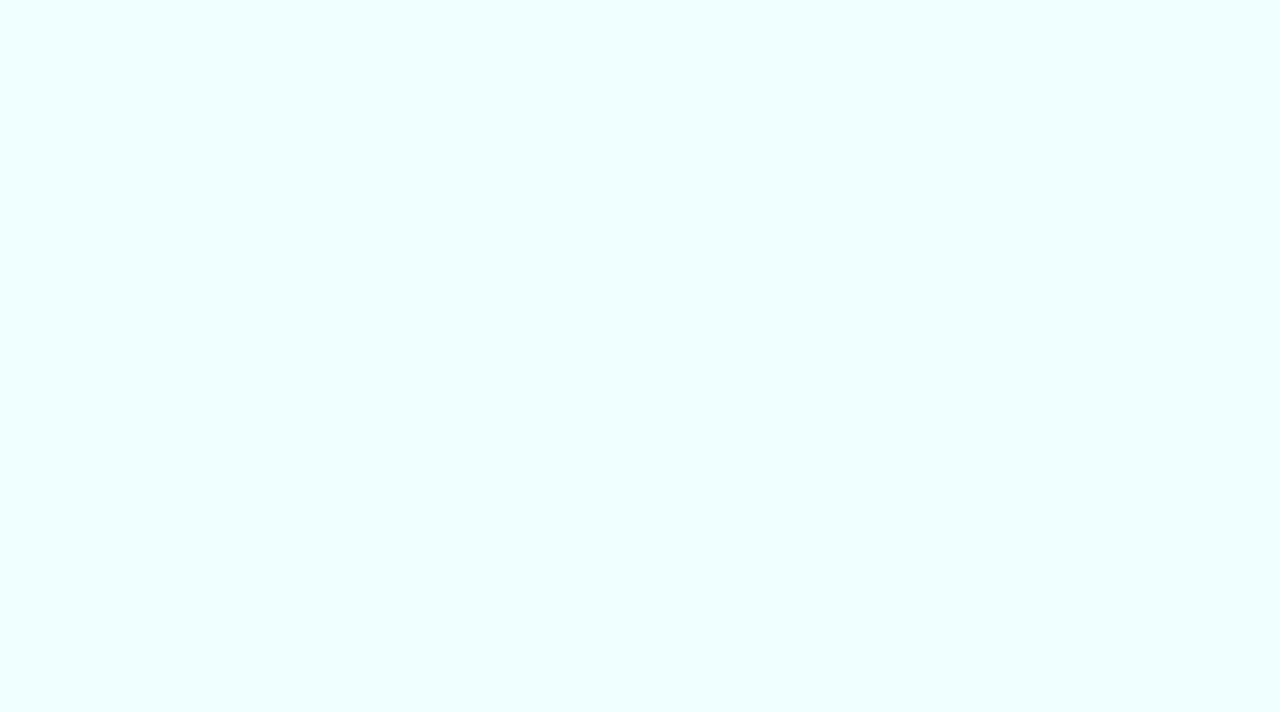
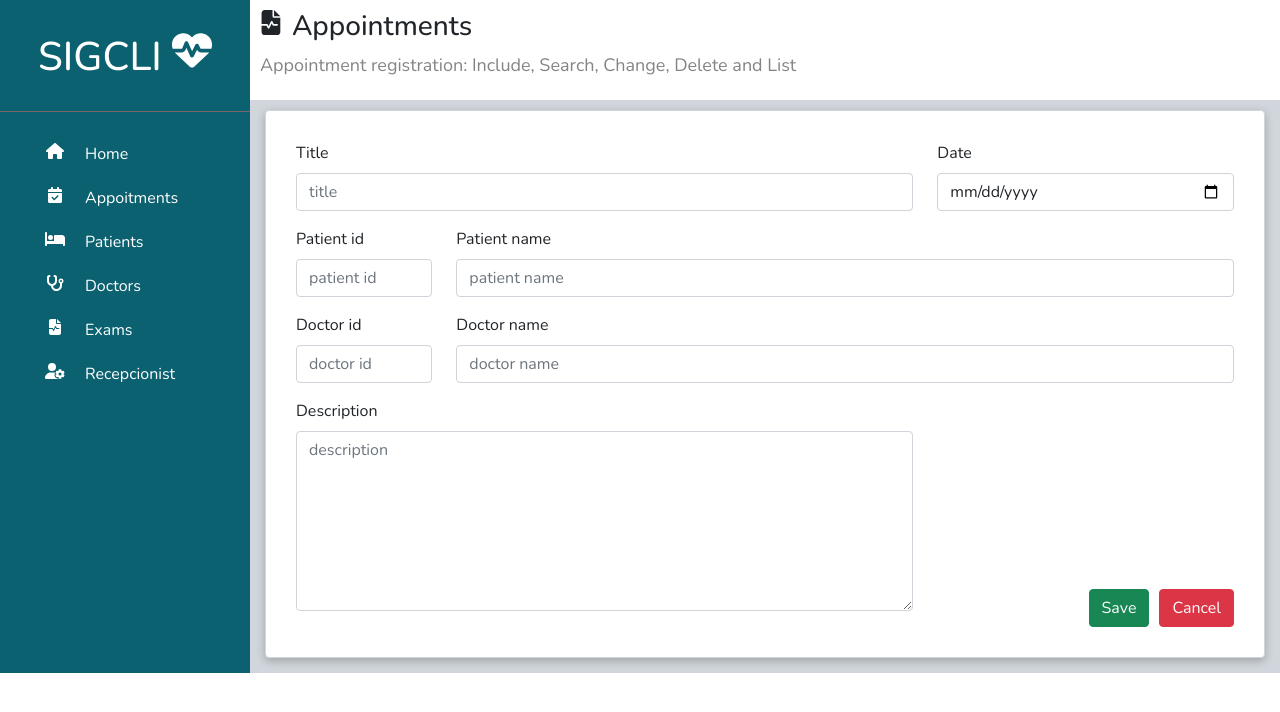
Before and after one commit to joanmdrs/sigcli, a React (Create React App) app in the folder client/: page /appointments in a window 1280 px wide. Before the commit this address had no page. Shown: the top 712 px of the page. Built offline with nearby package versions, Linux system fonts and the light colour scheme.

Commit message:
Implementando o formulário da entidade Appointment #41

```diff
--- a/client/package.json
+++ b/client/package.json
@@ -10,11 +10,13 @@
     "@testing-library/react": "^13.1.1",
     "@testing-library/user-event": "^13.5.0",
     "axios": "^0.27.2",
+    "bootstrap": "^5.1.3",
     "react": "^18.1.0",
     "react-dom": "^18.1.0",
     "react-router": "^6.3.0",
     "react-router-dom": "^6.3.0",
     "react-scripts": "5.0.1",
+    "reactstrap": "^9.0.2",
     "web-vitals": "^2.1.4"
   },
   "scripts": {
--- a/client/src/components/Nav/Nav.css
+++ b/client/src/components/Nav/Nav.css
@@ -1,20 +1,13 @@
-*{
-    text-decoration: none;
-    margin: 0;
-    box-sizing: border-box;
-}
+
 aside {
     background-color: #0C6170;
-    width: 230px;
-    height: 100vh;
+    width: 250px;
+    min-height: 100%;
     margin: 0;
     display: flex;
+    justify-content: flex-start;
     flex-direction: column;
-    padding: 0;
-
-
-
-
+    padding: 0px;
 }
 
 aside h1 {
@@ -25,21 +18,31 @@ aside h1 {
     padding-top: 30px;
     padding-bottom: 30px;
     display: flex;
-    justify-content: flex-start;
+    align-items: baseline;
+    justify-content: center;
     gap: 10px;
 }
 
 nav {
     display: flex;
     flex-direction: column;
-    padding: 50px
-
+    padding: 30px;
 }
 
 .tag-link {
     color: #fff;
     margin-bottom: 20px;
     display: flex;
-    gap: 15px;
+    align-items: baseline;
+    gap: 5px;
+    transition: 300ms;
+}
 
+.tag-link:hover {
+    color: #796767;
 }
+
+.icon-menu {
+
+    width: 50px;
+}
--- a/client/src/components/Nav/Nav.js
+++ b/client/src/components/Nav/Nav.js
@@ -24,28 +24,28 @@ export default function Nav(){
             <nav>
                 <Link className="tag-link" to="/" >
                     <FontAwesomeIcon className="icon-menu" icon={faHome} />
-                    <p> Home </p>
+                    Home
                 </Link>
                 <Link className="tag-link" to="/" >
                     <FontAwesomeIcon className="icon-menu" icon={faCalendarCheck} />
-                    <p> Appoitments </p>
+                    Appoitments
                 </Link>
                 <Link className="tag-link" to="/" >
                     <FontAwesomeIcon className="icon-menu" icon={faBed} />
-                    <p> Patients </p>
+                    Patients
                 </Link>
                 <Link className="tag-link" to="/" >
                     <FontAwesomeIcon className="icon-menu" icon={faStethoscope} />
-                    <p> Doctors </p>
+                    Doctors
                 </Link>
                 <Link className="tag-link" to="/exams" >
                    <FontAwesomeIcon className="icon-menu" icon={faFileWaveform} />
-                   <p> Exams </p>
+                   Exams
                 </Link>
 
                 <Link className="tag-link" to="/recepcionist" >
                    <FontAwesomeIcon className="icon-menu" icon={faUserGear} />
-                   <p> Recepcionist </p>
+                   Recepcionist
                 </Link>
 
             </nav>
--- a/client/src/index.css
+++ b/client/src/index.css
@@ -1,10 +1,17 @@
 @import url('https://fonts.googleapis.com/css2?family=Nunito:wght@200;300;400;500;600;700;800;900&display=swap');
+
+
+*{
+  text-decoration: none !important;
+  margin: 0;
+  box-sizing: border-box;
+}
 
 
 body {
   margin: 0;
   background-color: azure;
-  font-family: 'Nunito', sans-serif;
+  font-family: 'Nunito', sans-serif !important;
   -webkit-font-smoothing: antialiased;
   -moz-osx-font-smoothing: grayscale;
 }
--- a/client/src/pages/Appointment/Appointment.css
+++ b/client/src/pages/Appointment/Appointment.css
@@ -0,0 +1,58 @@
+.container-appointment {
+    display: flex;
+    background-color: #d0d6db;;
+}
+
+.box-appointment {
+    width: 100%;
+}
+
+.box-header-appointment {
+    padding: 10px;
+    padding-bottom: 5px;
+    background-color: #fff;
+}
+
+.box-icon-and-title {
+    display: flex;
+    align-items: baseline;
+    gap: 10px;
+}
+
+.box-list-functions {
+    color: #848484;
+    font-size: 18px;
+}
+
+.box-icon-and-title .icon {
+    font-size: 25px;
+}
+
+.box-appointment .form-appointment {
+    padding: 30px;
+    margin: 10px 15px 15px 15px;
+    border: 1px solid #d0d6db;
+    border-radius: 4px;
+    background-color: #fff;
+    box-shadow: rgba(0, 0, 0, 0.24) 0px 3px 8px;
+}
+
+
+
+.input-textarea {
+    height: 180px;
+
+}
+
+
+
+.col-btn-save-cancel {
+    display: flex;
+    gap: 10px;
+    align-items: flex-end;
+    justify-content: flex-end;
+}
+
+.btn-save, .btn-cancel {
+    /* background-color: #fff ; */
+}
--- a/client/src/pages/Appointment/Appointment.js
+++ b/client/src/pages/Appointment/Appointment.js
@@ -0,0 +1,142 @@
+import "./Appointment.css"
+import React from "react";
+import Nav from "../../components/Nav/Nav";
+import 'bootstrap/dist/css/bootstrap.min.css';
+import { FontAwesomeIcon } from '@fortawesome/react-fontawesome'
+import  { faFileWaveform } from '@fortawesome/free-solid-svg-icons'
+import {
+    Form,
+    FormGroup,
+    Label,
+    Input,
+    Row,
+    Col,
+    Button
+} from 'reactstrap'
+
+export default function Appointment(){
+
+    return (
+        <div className="container-appointment">
+            <Nav />
+            <div className="box-appointment">
+
+                <div className="box-header-appointment">
+                    <div className="box-icon-and-title">
+                        <FontAwesomeIcon className="icon" icon={faFileWaveform} />
+                        <h3> Appointments </h3>
+                    </div>
+                    <div className="box-list-functions">
+                        <p>
+                            Appointment registration: Include, Search, Change, Delete and List
+                        </p>
+                    </div>
+                </div>
+                <Form className="form-appointment">
+                    <Row>
+                        <Col md={8}>
+                            <FormGroup>
+                                <Label for="title">
+                                    Title
+                                </Label>
+                                <Input
+                                    id="title"
+                                    type="text"
+                                    placeholder="title">
+                                </Input>
+                            </FormGroup>
+                        </Col>
+                        <Col md={4}>
+                            <FormGroup>
+                                <Label for="appointment-date">
+                                        Date
+                                </Label>
+                                <Input
+                                    id="appointment-date"
+                                    type="date"
+                                    placeholder="appointment date" >
+                                </Input>
+                            </FormGroup>
+                        </Col>
+                    </Row>
+                    <Row>
+                        <Col md={2}>
+                            <FormGroup>
+                                <Label for="patient-id">
+                                    Patient id
+                                </Label>
+                                <Input
+                                    id="patient-id"
+                                    type="number"
+                                    placeholder="patient id">
+                                </Input>
+                            </FormGroup>
+                        </Col>
+                        <Col md={10}>
+                            <FormGroup>
+                                <Label for="patient-name">
+                                    Patient name
+                                </Label>
+                                <Input
+                                    id="patient-name"
+                                    type="text"
+                                    placeholder="patient name">
+                                </Input>
+                            </FormGroup>
+                        </Col>
+                    </Row>
+                    <Row>
+                        <Col md={2}>
+                            <FormGroup>
+                                <Label for="doctor-id">
+                                    Doctor id
+                                </Label>
+                                <Input
+                                    id="doctor-id"
+                                    type="number"
+                                    placeholder="doctor id">
+                                </Input>
+                            </FormGroup>
+                        </Col>
+                        <Col md={10}>
+                            <FormGroup>
+                                <Label for="doctor-name">
+                                    Doctor name
+                                </Label>
+                                <Input
+                                    id="doctor-name"
+                                    type="text"
+                                    placeholder="doctor name">
+                                </Input>
+                            </FormGroup>
+                        </Col>
+                    </Row>
+                    <Row >
+                        <Col md={8}>
+                            <FormGroup>
+                                <Label for="appointment-description">
+                                Description
+                                </Label>
+                                <Input
+                                    id="appointment-description"
+                                    type="textarea"
+                                    placeholder="description"
+                                    className="input-textarea" >
+                                </Input>
+                            </FormGroup>
+                        </Col>
+                        <Col className="col-btn-save-cancel" md={4}>
+                            <Button type="button" className="btn-save btn-success">
+                                Save
+                            </Button>
+                            <Button  type="submit" className="btn-cancel btn-danger">
+                                Cancel
+                            </Button>
+                        </Col>
+                    </Row>
+
+               </Form>
+            </div>
+        </div>
+    )
+}
--- a/client/src/routes.js
+++ b/client/src/routes.js
@@ -1,5 +1,6 @@
 import React from "react";
 import Home from "./pages/Home/Home"
+import Appointment from "./pages/Appointment/Appointment"
 import Recepcionist from "./pages/Recepcionist/Recepcionist"
 
 import {BrowserRouter, Routes as Switch, Route } from "react-router-dom"
@@ -10,6 +11,7 @@ export default function Routes () {
         <BrowserRouter>
             <Switch>
                 <Route path="/" element={<Home />} />
+                <Route path="/appointments" element={<Appointment />} />
                 <Route path="/recepcionist" element={<Recepcionist />} />
             </Switch>
         </BrowserRouter>
```
Also changed, not shown: 1 other file (tests, documents, lock files or other folders).
